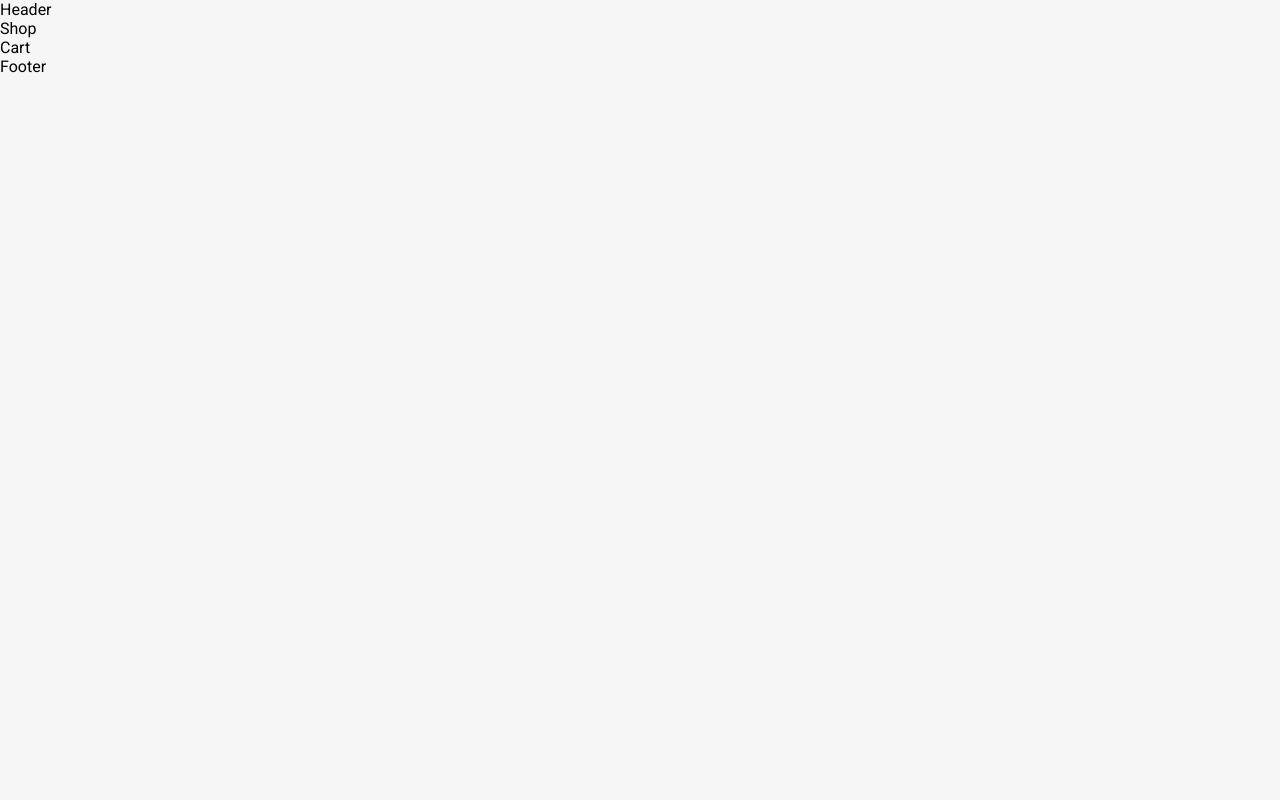
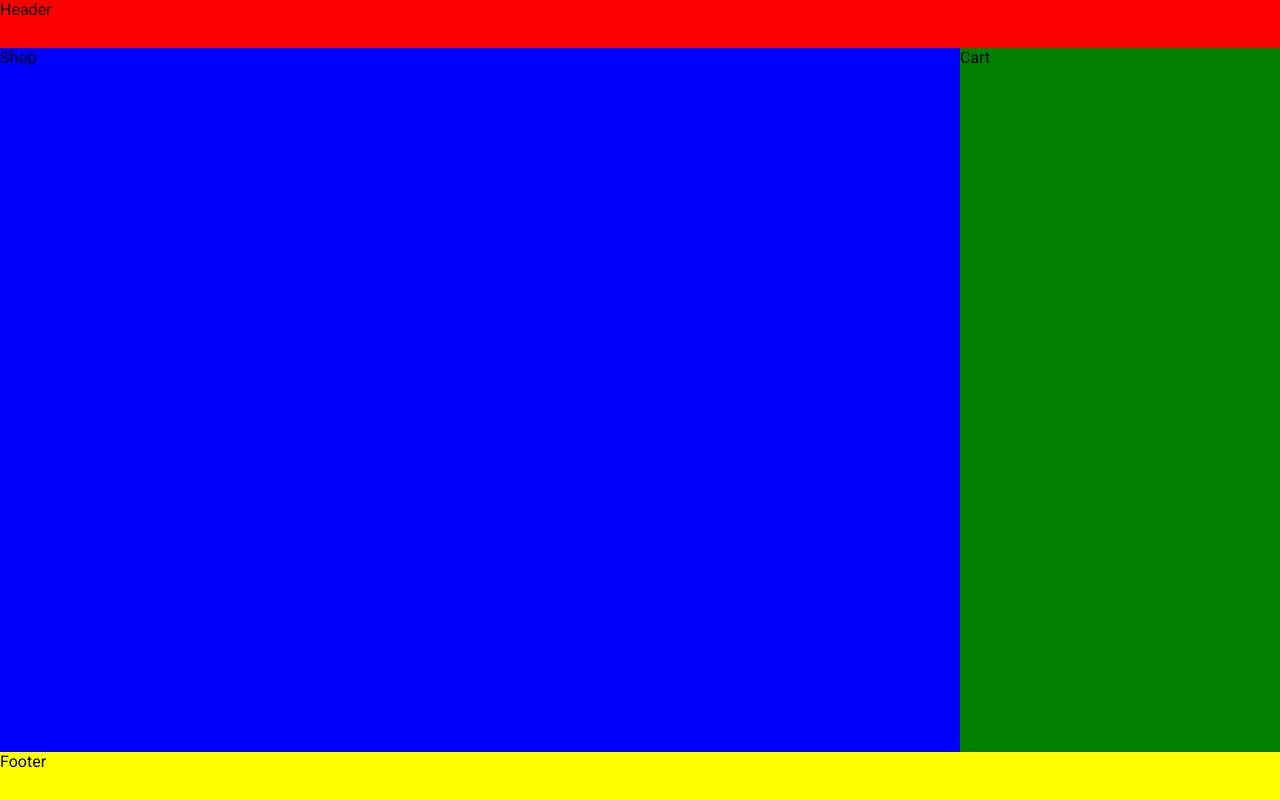
Before and after one commit to GuillemotClement/VUE-Boutique, a Vue app: page / in a window 1280 px wide. Built offline with nearby package versions, Linux system fonts and the light colour scheme.

Commit message:
Mise en place du layout général

```diff
--- a/src/App.vue
+++ b/src/App.vue
@@ -1,16 +1,19 @@
 <script setup lang="ts">
 // On préfixe dans le cas ou le composant à le même nom qu'un élément HTML
-import TheHeader from './components/Header.vue'
-import Cart from './components/Cart.vue'
-import Shop from './components/Shop.vue'
-import TheFooter from './components/Footer.vue'
+import TheHeader from './components/AppHeader.vue'
+import Cart from './components/AppCart.vue'
+import Shop from './components/AppShop.vue'
+import TheFooter from './components/AppFooter.vue'
 </script>
 
 <template>
-  <TheHeader />
-  <Shop />
-  <Cart />
-  <TheFooter />
+  <div class="app-container">
+    <!-- en placant une classe sur le composant, elle vient directement se mettre sur le premier div du composant -->
+    <TheHeader class="header b1" />
+    <Shop class="shop b2" />
+    <Cart class="cart b3" />
+    <TheFooter class="footer b4" />
+  </div>
 </template>
 
 <style lang="scss">
--- a/src/assets/style/_base.scss
+++ b/src/assets/style/_base.scss
@@ -0,0 +1,26 @@
+.app-container {
+  min-height: 100vh;
+  display: grid;
+  // définition du placement des area
+  grid-template-areas:
+    'header header'
+    'shop cart'
+    'footer footer';
+  // Définition de la tailles des colonnes
+  grid-template-columns: 75% 25%;
+  //Définition de la taille des lignes
+  grid-template-rows: 48px auto 48px;
+}
+// nommage des zones
+.header {
+  grid-area: header;
+}
+.shop {
+  grid-area: shop;
+}
+.cart {
+  grid-area: cart;
+}
+.footer {
+  grid-area: footer;
+}
--- a/src/components/Footer.vue
+++ b/src/components/AppFooter.vue
@@ -1,9 +1,9 @@
 <script setup lang="ts"></script>
 
 <template>
-  <div class="">
+  <footer class="">
     <p>Footer</p>
-  </div>
+  </footer>
 </template>
 
 <style lang="scss" scoped></style>
--- a/src/components/Header.vue
+++ b/src/components/AppHeader.vue
@@ -1,9 +1,9 @@
 <script setup lang="ts"></script>
 
 <template>
-  <div class="">
+  <header class="">
     <p>Header</p>
-  </div>
+  </header>
 </template>
 
 <style lang="scss" scoped></style>
```
Also changed, not shown: src/components/AppCart.vue (renamed from src/components/Cart.vue), src/components/AppShop.vue (renamed from src/components/Shop.vue).
